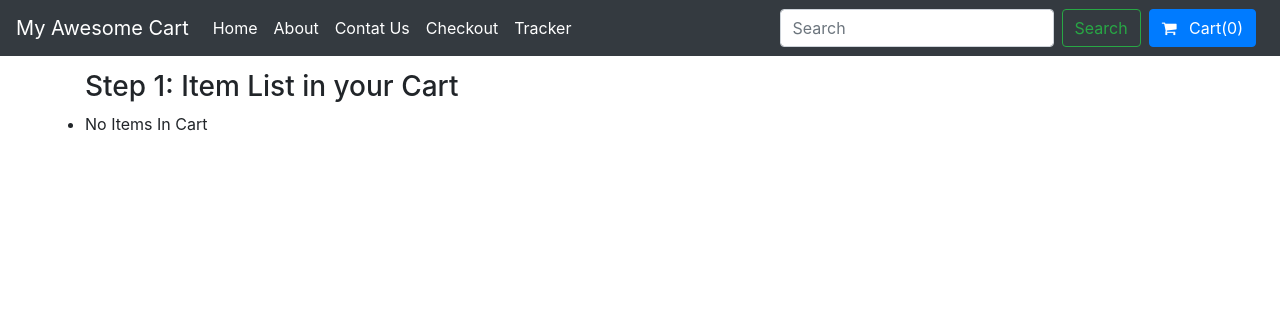
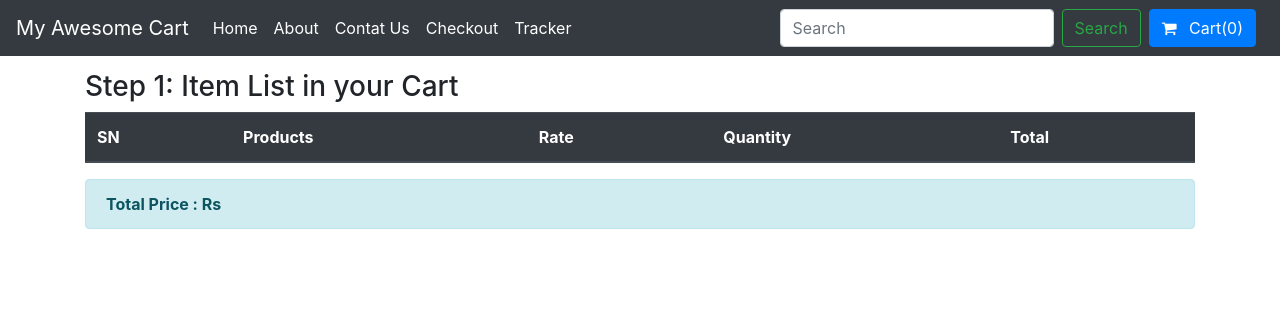
Before and after one commit to NirajanBekoju/E-Commerce, a Django app: page /shop/checkout in a window 1280 px wide. Shown: the top 316 px of the page. Run offline with Django 3.2, Linux system fonts and the light colour scheme; lists and menus that the app fills with data are empty; some libraries are stand-ins or nearby versions.

Commit message:
Checkout Table Modified

```diff
--- a/shop/templates/shop/checkout.html
+++ b/shop/templates/shop/checkout.html
@@ -4,13 +4,28 @@
 {% endblock%}
 
 {% block content %}
-    <!-- row for item list -->
     <div class="row">
         <div class="col-md-12">
             <h3>Step 1: Item List in your Cart</h3>
-            <ul class="list-group" id="items_list">
+            <div class="table-responsive-md">
+                <table class="table table-dark">
+                    <thead>
+                        <tr>
+                            <th scope="col">SN</th>
+                            <th scope="col">Products</th>
+                            <th scope="col">Rate</th>
+                            <th scope="col">Quantity</th>
+                            <th scope="col">Total</th>
+                        </tr>
+                    </thead>
+                    <tbody id="bill-table">
 
-            </ul>
+                    </tbody>
+                </table>
+            </div>
+            <div class="alert alert-info" role="alert">
+                <b>Total Price : Rs<span id="total-price" class=""></span></b>
+            </div>
         </div>
     </div>
     <!-- end of row for items_list -->
@@ -75,7 +90,6 @@
 
 {% if message %}
     <script>
-        console.log("Apple alle");
         alert(`Ordered. You can track us with our tracker Tracker Id:{{order_id}}`);
         localStorage.clear();
         window.location = '/shop/';
@@ -86,15 +100,27 @@
     var cart = JSON.parse(localStorage.getItem('cart'));
     // function to overwrite the cart button
     if(cart != null){
+        // Function to overwrite cart in Navigation bar;
         overwrite();
+        var sn = 1; // for serial number
+        var sum = 0; // total amount of money
+        var total;
         for(key in cart){
             if(cart[key][0] !== 0){
-                $('#items_list').append(`<li class="list-group-item d-flex justify-content-between align-items-center">
-                    ${cart[key][1]}
-                    <span class="badge badge-primary badge-pill">${cart[key][0]}</span>
-                    </li>`);
+                total = cart[key][0] * cart[key][2];
+                $('#bill-table').append(`<tr>
+                            <td scope="col">${sn}</td>
+                            <td scope="col">${cart[key][1]}</td>
+                            <td scope="col">${cart[key][2]}</td>
+                            <td scope="col">${cart[key][0]}</td>
+                            <td scope="col">${total}</td>
+                        </tr>`);
             }
+            sum += total;
+            sn++;
         }
+        $('#total-price').text(sum);
+        console.log(sum);
     }
     else{
         $('#items_list').append("<li>No Items In Cart</li>");
```
Also changed, not shown: shop/templates/shop/contact.html (+18 -0 lines), shop/templates/shop/tracker.html (+17 -2 lines).
